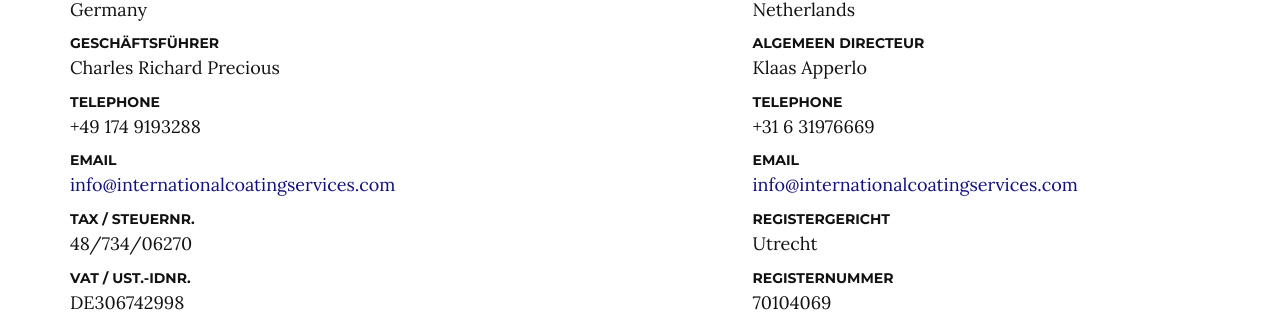
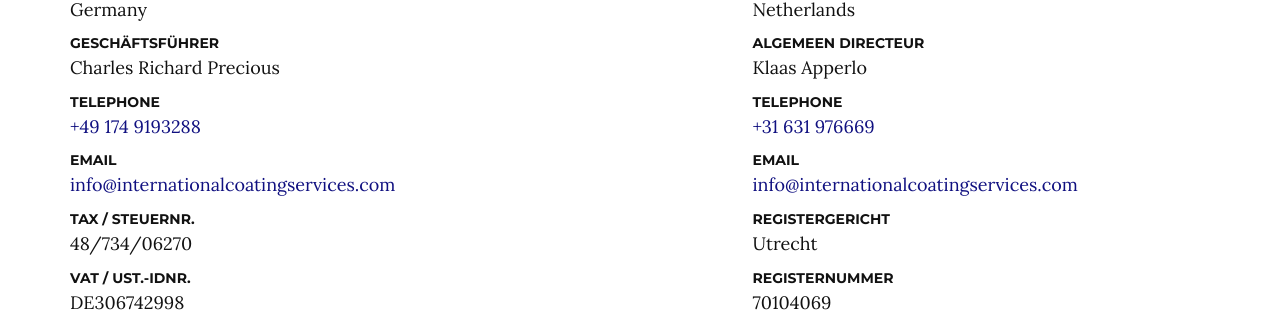
Before and after one commit to internationalcoatingservices/internationalcoatingservices.github.io, a Jekyll site: the page built from index.html, in a window 1280 px wide and 900 px high, scrolled down 2802 px. Shown: the part 145-457 px from the top of the window. Built offline with Jekyll 4.4.1, drawn with Linux system fonts in a browser that asks for light colours.

Commit message:
Contact phone number href tags added.

```diff
--- a/_includes/contact.html
+++ b/_includes/contact.html
@@ -17,7 +17,7 @@
                     </p>
                     <h5>Telephone</h5>
                     <p>
-                        +49 174 9193288
+                        <a href="tel:+491749193288">+49 174 9193288</a>
                     </p>
                     <h5>Email</h5>
                     <p>
@@ -50,7 +50,7 @@
                     </p>
                     <h5>Telephone</h5>
                     <p>
-                        +31 6 31976669
+                        <a href="tel:+31631976669">+31 631 976669</a>
                     </p>
                     <h5>Email</h5>
                     <p>
```
